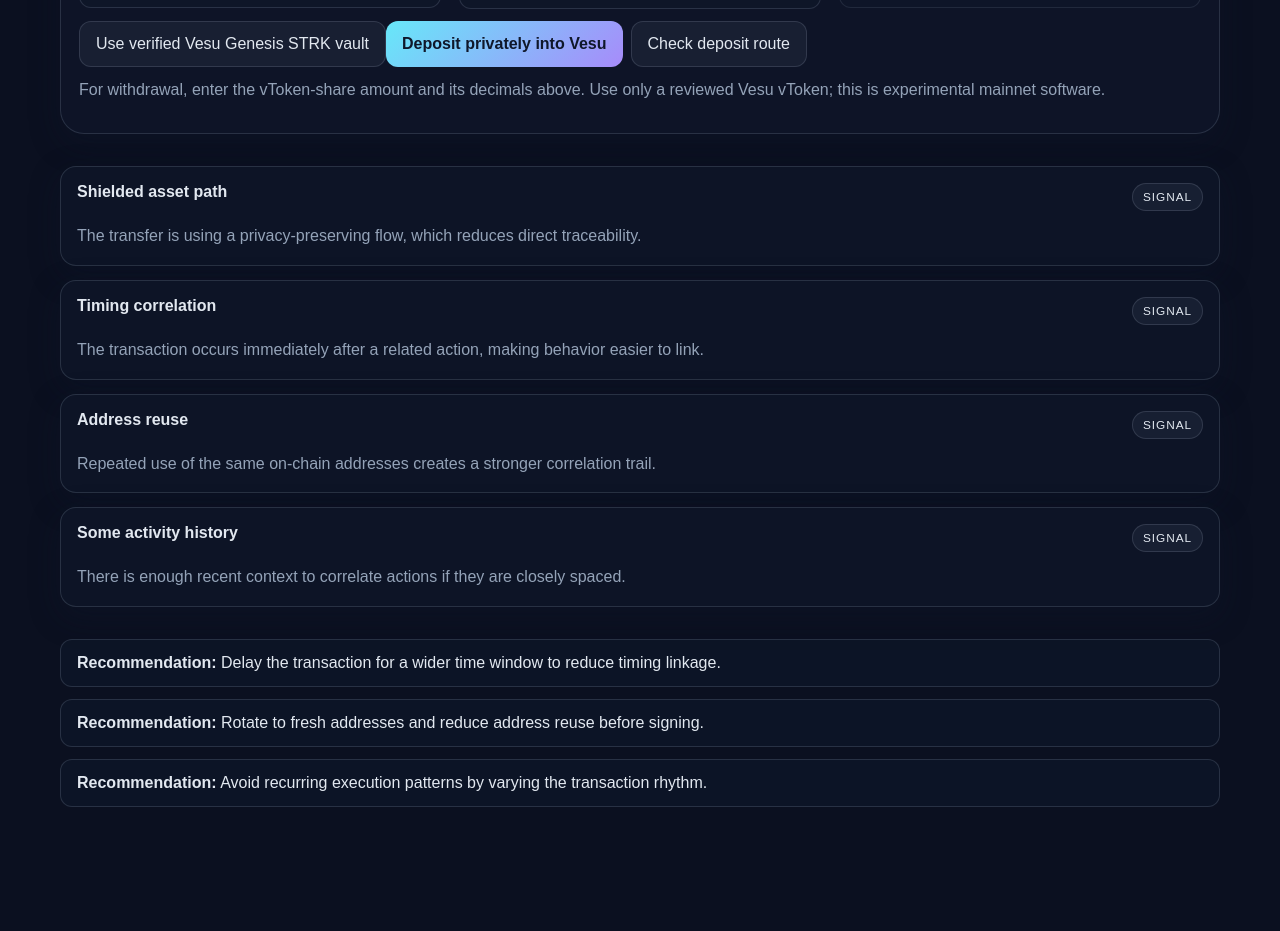
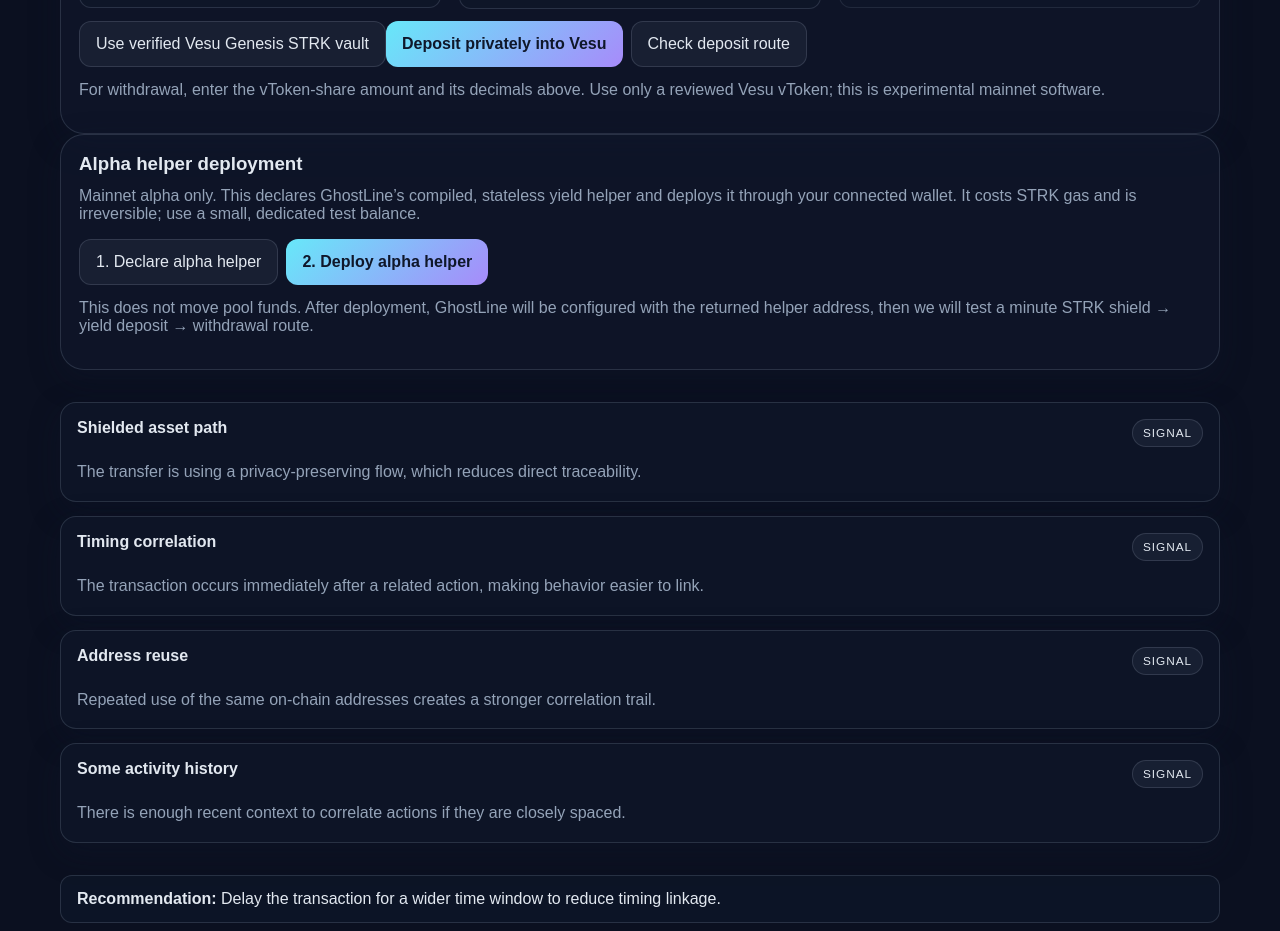
Before and after one commit to Leequidice/GhostLine, a Next.js app: page / in a window 1280 px wide. Shown: the part 1320-2251 px from the top of the page. Before the commit the page ends 2207 px from the top, so only its background shows below. Built offline with nearby package versions, Linux system fonts and the light colour scheme; no server answers.

Commit message:
Add wallet-signed alpha helper deployment

```diff
--- a/app/page.tsx
+++ b/app/page.tsx
@@ -3,7 +3,7 @@
 import { useMemo, useState, type CSSProperties } from "react";
 import type { WalletAccountV6 } from "starknet";
 import { analyzeTransaction, type TxInput } from "../lib/privacy";
-import { connectPrivacyWallet, preparePrivateYieldDeposit, privateTransfer, privateYieldDeposit, privateYieldWithdraw, shield } from "../lib/strk20";
+import { connectPrivacyWallet, declareYieldHelper, deployYieldHelper, preparePrivateYieldDeposit, privateTransfer, privateYieldDeposit, privateYieldWithdraw, shield } from "../lib/strk20";
 
 const initialState: TxInput = {
   amount: "5000",
@@ -32,6 +32,7 @@
   const [tokenDecimals, setTokenDecimals] = useState("18");
   const [yieldVault, setYieldVault] = useState("");
   const [yieldOperation, setYieldOperation] = useState<"deposit" | "withdraw">("deposit");
+  const [yieldClassHash, setYieldClassHash] = useState("");
   const [actionStatus, setActionStatus] = useState("");
   const analysis = useMemo(() => analyzeTransaction(tx), [tx]);
 
@@ -468,6 +469,57 @@
         </div>
       </section>
 
+      <section className="actions-panel">
+        <div className="panel">
+          <h3>Alpha helper deployment</h3>
+          <p style={{ color: "var(--muted)", marginTop: 0 }}>
+            Mainnet alpha only. This declares GhostLine’s compiled, stateless yield helper and deploys it through your connected wallet. It costs STRK gas and is irreversible; use a small, dedicated test balance.
+          </p>
+          <div style={{ display: "flex", flexWrap: "wrap", gap: 8 }}>
+            <button
+              className="secondary-button"
+              disabled={!wallet}
+              onClick={async () => {
+                if (!wallet) { setActionStatus("Connect Ready before declaring the alpha helper."); return; }
+                try {
+                  setActionStatus("Loading the compiled helper. Confirm the DECLARE transaction in Ready.");
+                  const result = await declareYieldHelper(wallet);
+                  setYieldClassHash(result.class_hash);
+                  setActionStatus(result.transaction_hash ? `Helper declared: ${result.class_hash}. Confirm deployment next.` : `Helper class already declared: ${result.class_hash}. Confirm deployment next.`);
+                } catch (error) {
+                  console.error(error);
+                  setActionStatus(`Helper declaration failed: ${actionError(error)}`);
+                }
+              }}
+            >
+              1. Declare alpha helper
+            </button>
+            <button
+              className="primary-button"
+              disabled={!wallet || !yieldClassHash}
+              onClick={async () => {
+                if (!wallet || !yieldClassHash) return;
+                try {
+                  setActionStatus("Confirm the DEPLOY transaction in Ready. This creates the stateless helper instance.");
+                  const result = await deployYieldHelper(wallet, yieldClassHash);
+                  const first = Array.isArray(result) ? result[0] : result;
+                  const deployedAddress = (first as { contract_address?: string; address?: string }).contract_address ?? (first as { address?: string }).address;
+                  setActionStatus(`Helper deployed${deployedAddress ? ` at ${deployedAddress}` : ""}. Send this result to Codex so I can configure Vercel.`);
+                } catch (error) {
+                  console.error(error);
+                  setActionStatus(`Helper deployment failed: ${actionError(error)}`);
+                }
+              }}
+            >
+              2. Deploy alpha helper
+            </button>
+          </div>
+          <p style={{ color: "var(--muted)", marginTop: 14 }}>
+            This does not move pool funds. After deployment, GhostLine will be configured with the returned helper address, then we will test a minute STRK shield → yield deposit → withdrawal route.
+          </p>
+        </div>
+      </section>
+
       <section className="signal-list">
         {analysis.findings.map((item) => (
           <article key={item.title} className="signal panel">
```
